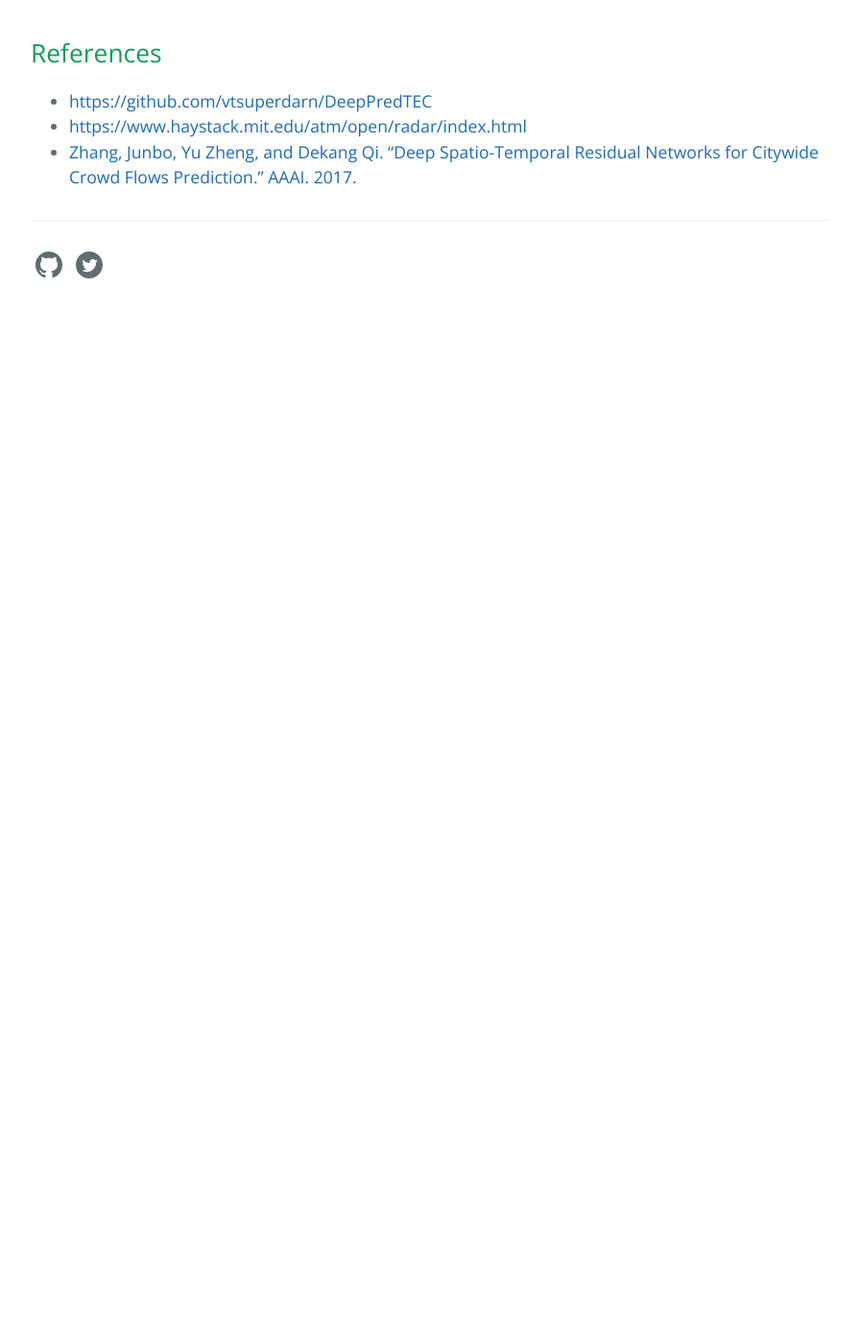
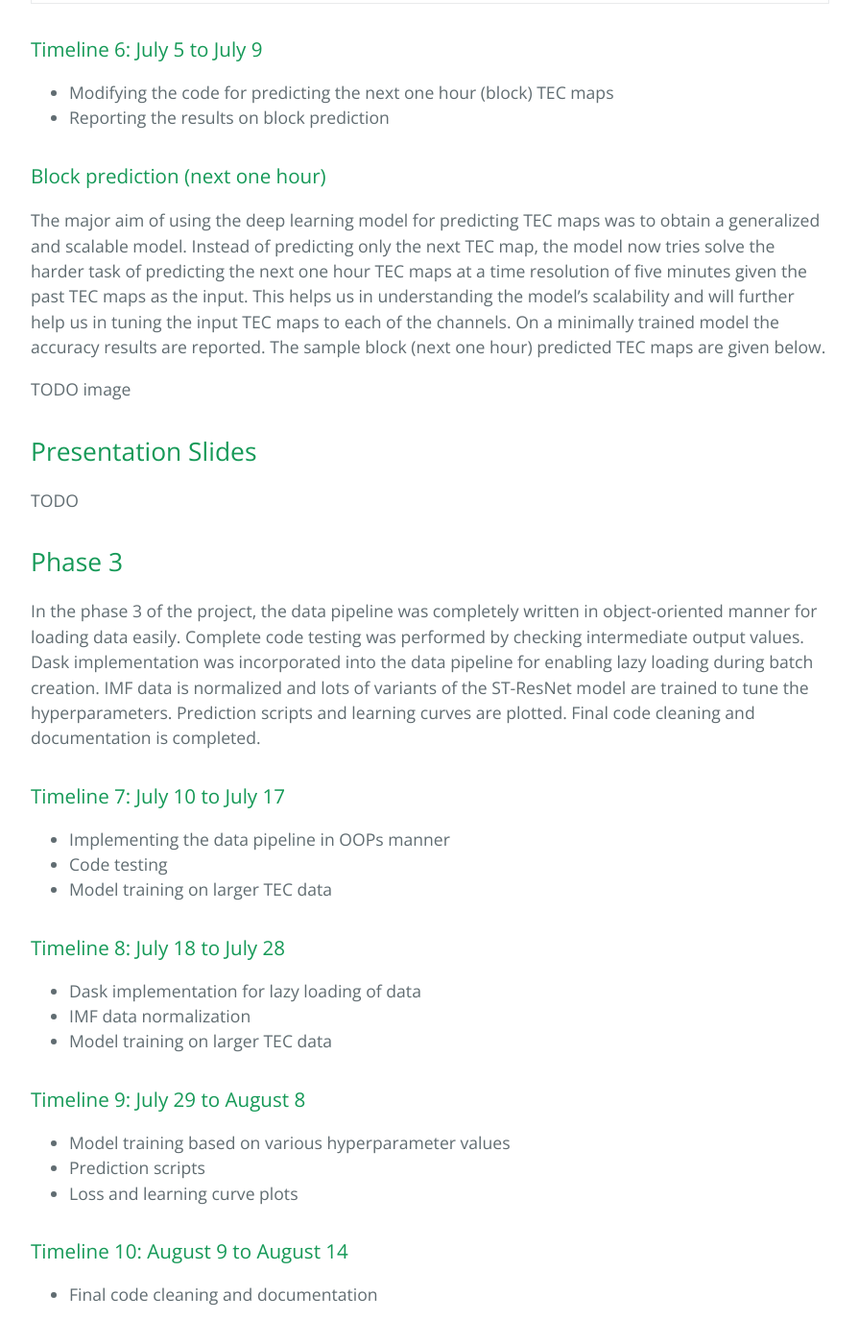
Before and after one commit to vtsuperdarn/DeepPredTEC, a Jekyll site: the page built from _posts/2018-06-17-gsoc-2018-project.md, in a window 1280 px wide and 1400 px high, scrolled down 13887 px. Shown: the whole window at 96% size, without its empty margins (192-1087 px from the left). Built offline with Jekyll 4.4.1, drawn with Linux system fonts in a browser that asks for light colours; before the commit the page ends 14231 px from its top, so only the background shows below that; some of the changed text lies outside the part shown.

Commit message:
post phase 3 partially added

```diff
--- a/_posts/2018-06-17-gsoc-2018-project.md
+++ b/_posts/2018-06-17-gsoc-2018-project.md
@@ -36,6 +36,20 @@ Building Deep Predictive Models for Predicting GPS TEC Maps
      - Modifying the code for predicting the next one hour (block) TEC maps
      - Reporting the results on block prediction
 6. Phase 3
+   - Timeline 7: July 10 to July 17
+     - Implementing the data pipeline in OOPs manner
+     - Code testing
+     - Model training on larger TEC data
+   - Timeline 8: July 18 to July 28
+     - Dask implementation for lazy loading of data
+     - IMF data normalization
+     - Model training on larger TEC data
+   - Timeline 9: July 29 to August 8
+     - Model training based on various hyperparameter values
+     - Prediction scripts
+     - Loss and learning curve plots
+   - Timeline 10: August 9 to August 14
+     - Final code cleaning and documentation
 7. Future Work
 8. References
 
@@ -152,6 +166,55 @@ GPS TEC Map (Global Positioning System - Total Electron Count) is an important q
 <td>Block prediction (next one hour)</td>
 <td> <span style="color:green"> DONE </span> </td>
 <td>July 9</td>
+</tr>
+
+<tr>
+<td></td>
+<th>Phase 3</th>
+<td></td>
+<td></td>
+</tr>
+
+<tr>
+<td>13</td>
+<td>Modifying data pipeline</td>
+<td> <span style="color:green"> DONE </span> </td>
+<td>July 14</td>
+</tr>
+
+<tr>
+<td>14</td>
+<td>Training on larger data</td>
+<td> <span style="color:green"> DONE </span> </td>
+<td>July 17</td>
+</tr>
+
+<tr>
+<td>15</td>
+<td>Dask implementation and IMF normalization</td>
+<td> <span style="color:green"> DONE </span> </td>
+<td>July 20</td>
+</tr>
+
+<tr>
+<td>16</td>
+<td>Model variants training on larger data</td>
+<td> <span style="color:green"> DONE </span> </td>
+<td>July 30</td>
+</tr>
+
+<tr>
+<td>17</td>
+<td>Prediction scripts and Learning curves</td>
+<td> <span style="color:green"> DONE </span> </td>
+<td>August 8</td>
+</tr>
+
+<tr>
+<td>18</td>
+<td>Final code cleaning and documentation</td>
+<td> <span style="color:green"> DONE </span> </td>
+<td>August 13</td>
 </tr>
 
 </tbody>
@@ -310,6 +373,25 @@ TODO image
 TODO
 
 ## Phase 3
+In the phase 3 of the project, the data pipeline was completely written in object-oriented manner for loading data easily. Complete code testing was performed by checking intermediate output values. Dask implementation was incorporated into the data pipeline for enabling lazy loading during batch creation. IMF data is normalized and lots of variants of the ST-ResNet model are trained to tune the hyperparameters. Prediction scripts and learning curves are plotted. Final code cleaning and documentation is completed.
+
+### Timeline 7: July 10 to July 17
+* Implementing the data pipeline in OOPs manner
+* Code testing
+* Model training on larger TEC data
+
+### Timeline 8: July 18 to July 28
+* Dask implementation for lazy loading of data
+* IMF data normalization
+* Model training on larger TEC data
+
+### Timeline 9: July 29 to August 8
+* Model training based on various hyperparameter values
+* Prediction scripts
+* Loss and learning curve plots
+
+### Timeline 10: August 9 to August 14
+* Final code cleaning and documentation
 
 ## Future Work
 
```
